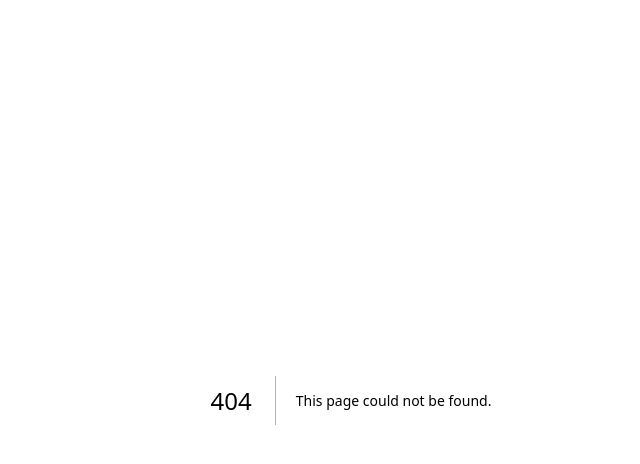
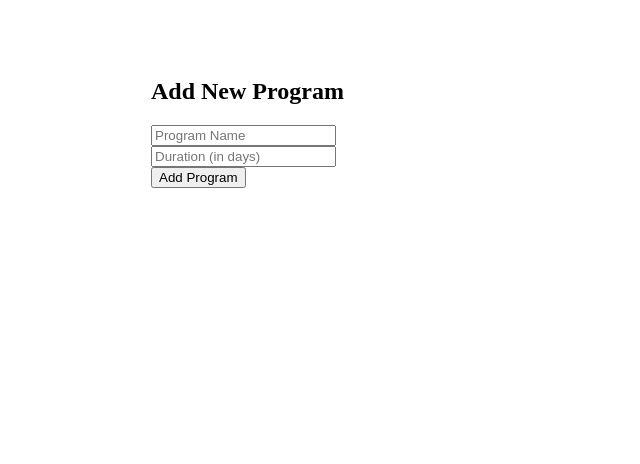
Before and after one commit to Rajan-Okita/medical-app, a Next.js app in the folder health-system/: page /program in a window 1280 px wide. Before the commit this address had no page. Shown: the top 464 px of the page, without its empty margins (289-929 px from the left). Built offline with nearby package versions, Linux system fonts and the light colour scheme.

Commit message:
Program page

```diff
--- /dev/null
+++ b/health-system/src/app/api/program/route.js
@@ -0,0 +1,28 @@
+import prisma from '../../../lib/prisma';
+
+export async function POST(req) {
+  try {
+    const { program_name, duration } = await req.json();
+
+    if (!program_name || !duration) {
+      return new Response(JSON.stringify({ message: 'Program name and duration are required' }), { status: 400 });
+    }
+
+    const program = await prisma.program.create({
+      data: { program_name, duration: parseInt(duration) }
+    });
+
+    return new Response(JSON.stringify({ message: 'Program added successfully', program_id: program.program_id }), { status: 201 });
+  } catch (error) {
+    return new Response(JSON.stringify({ message: 'Server error', error: error.message }), { status: 500 });
+  }
+}
+
+export async function GET() {
+  try {
+    const programs = await prisma.program.findMany();
+    return new Response(JSON.stringify(programs), { status: 200 });
+  } catch (error) {
+    return new Response(JSON.stringify({ message: 'Failed to fetch programs' }), { status: 500 });
+  }
+}
--- /dev/null
+++ b/health-system/src/app/program/page.js
@@ -0,0 +1,49 @@
+'use client';
+import { useState } from 'react';
+
+export default function AddProgramPage() {
+  const [form, setForm] = useState({ program_name: '', duration: '' });
+  const [message, setMessage] = useState('');
+
+  const handleSubmit = async (e) => {
+    e.preventDefault();
+    setMessage('');
+
+    const res = await fetch('/api/program', {
+      method: 'POST',
+      headers: { 'Content-Type': 'application/json' },
+      body: JSON.stringify(form)
+    });
+
+    const data = await res.json();
+    if (res.ok) {
+      setMessage('Program added successfully!');
+      setForm({ program_name: '', duration: '' });
+    } else {
+      setMessage(data.message);
+    }
+  };
+
+  return (
+    <div style={{ maxWidth: '400px', margin: 'auto', paddingTop: '50px' }}>
+      <h2>Add New Program</h2>
+      <form onSubmit={handleSubmit}>
+        <input
+          placeholder="Program Name"
+          value={form.program_name}
+          onChange={(e) => setForm({ ...form, program_name: e.target.value })}
+          required
+        /><br/>
+        <input
+          type="number"
+          placeholder="Duration (in days)"
+          value={form.duration}
+          onChange={(e) => setForm({ ...form, duration: e.target.value })}
+          required
+        /><br/>
+        <button type="submit">Add Program</button>
+      </form>
+      {message && <p>{message}</p>}
+    </div>
+  );
+}
```
